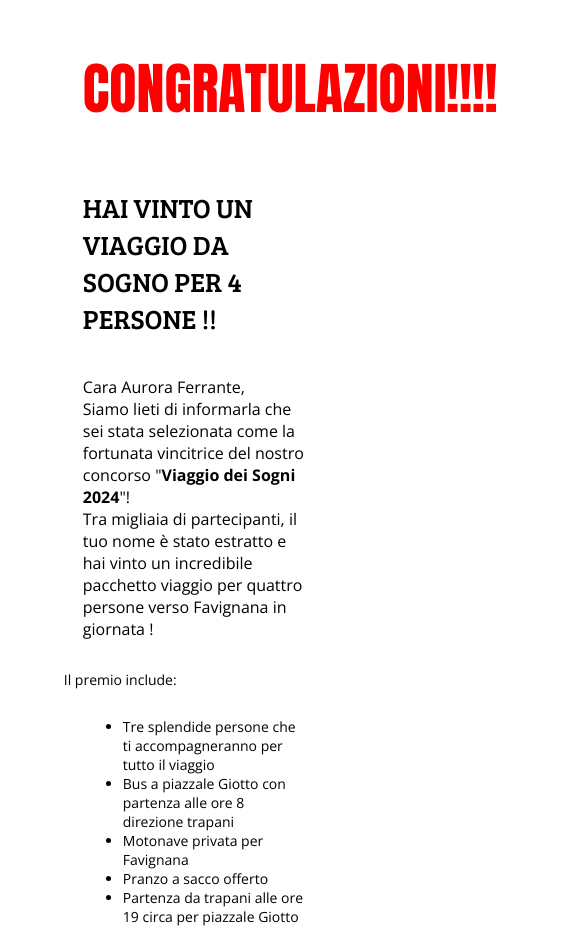
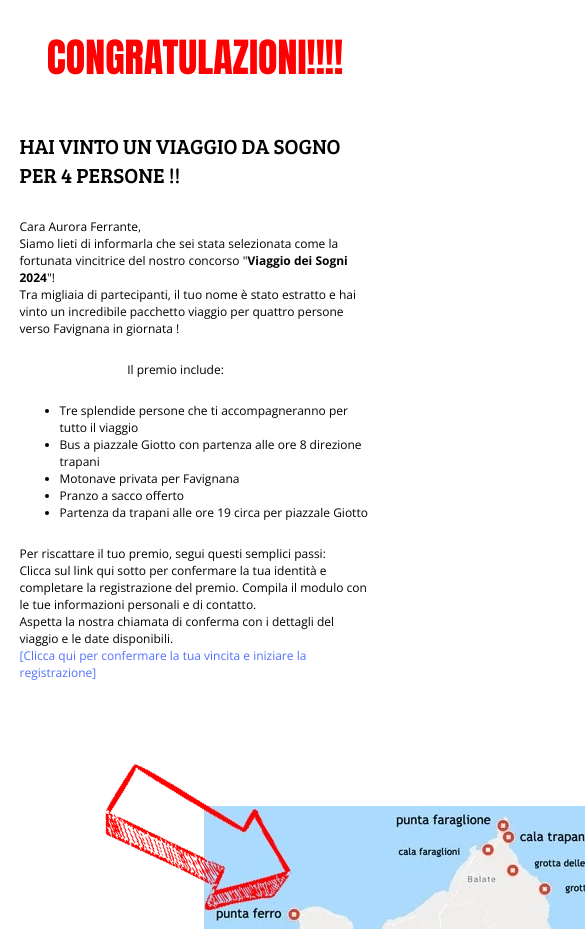
Before and after one commit to Cazzate/Congratulazioni, a plain HTML site: page docs/index.html in a window 390 px wide. Shown: the top 929 px of the page, 585 px wide, since content can reach past the window. Drawn offline with nearby package versions, Linux system fonts and the light colour scheme.

Commit message:
feat(cazzate): Added responsive css [maybe]

```diff
--- a/docs/index.css
+++ b/docs/index.css
@@ -1,55 +1,96 @@
-
 @import url('https://fonts.googleapis.com/css2?family=Anton&display=swap');
 @import url('https://fonts.googleapis.com/css2?family=Anton&family=Bree+Serif&display=swap');
 @import url('https://fonts.googleapis.com/css2?family=Anton&family=Bree+Serif&family=Open+Sans:ital,wght@0,300..800;1,300..800&display=swap');
 
-*{
+* {
     font-style: normal;
+    box-sizing: border-box;
 }
-div{
-    width: 100px;
+body {
+    margin: 0;
+    padding: 0;
+    font-family: "Open Sans", sans-serif;
+}
+div {
+    width: 100%;
+    max-width: 60%;
     margin: auto;
-    width: 60%;
     display: flex;
     justify-content: space-evenly;
     align-items: center;
+    flex-wrap: wrap;
 }
-a{
+a {
     color: #5271FF;
 }
-h1, h2{
+h1, h2 {
     font-weight: normal;
 }
 
-#congratulazioni{
+#congratulazioni {
     color: red;
     font-family: "Anton", sans-serif;
     font-size: 28px;
 }
-#haiVinto{
+#haiVinto {
     font-family: "Bree Serif", serif;
     font-size: 18px;
 }
-#caraA{
+#caraA {
     font-family: "Open Sans", sans-serif;
     font-size: 16px;
 }
-#ilP{
+#ilP {
     font-family: "Open Sans", sans-serif;
     margin: 0;
     font-size: 14px;
 }
-#ul{
+#ul {
     font-family: "Open Sans", sans-serif;
     font-size: 14px;
 }
-#perR{
+#perR {
     font-family: "Open Sans", sans-serif;
     font-size: 14px;
 }
-#cerAu{
+#cerAu {
     font-family: "Open Sans", sans-serif;
     font-size: 14px;
     display: flex;
     flex-direction: column;
 }
+
+/* Media Queries per dispositivi mobili */
+@media only screen and (max-width: 768px) {
+    div {
+        width: 90%;
+        max-width: 100%;
+        flex-direction: column;
+    }
+
+    #congratulazioni {
+        font-size: 24px;
+    }
+
+    #haiVinto {
+        font-size: 16px;
+    }
+
+    #caraA, #ilP, #ul, #perR, #cerAu {
+        font-size: 14px;
+    }
+}
+
+@media only screen and (max-width: 480px) {
+    #congratulazioni {
+        font-size: 20px;
+    }
+
+    #haiVinto {
+        font-size: 14px;
+    }
+
+    #caraA, #ilP, #ul, #perR, #cerAu {
+        font-size: 12px;
+    }
+}
```
